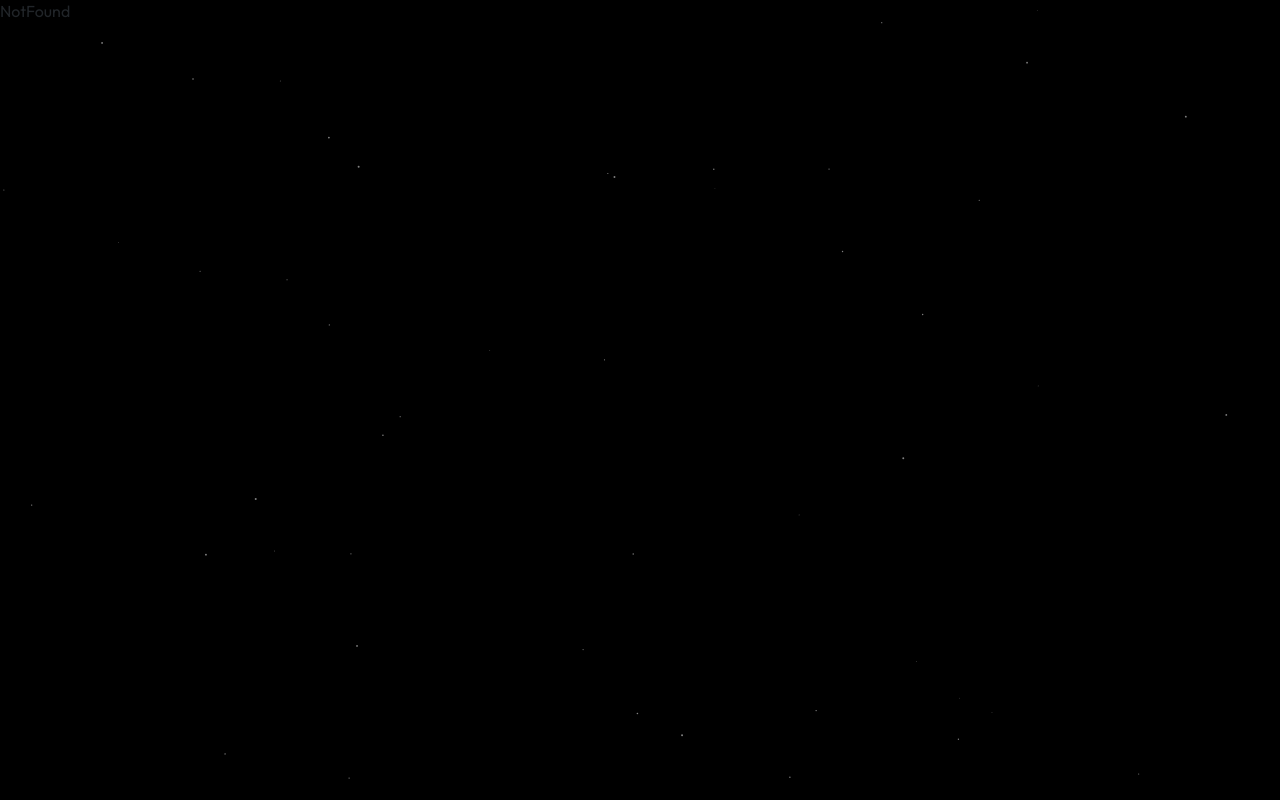
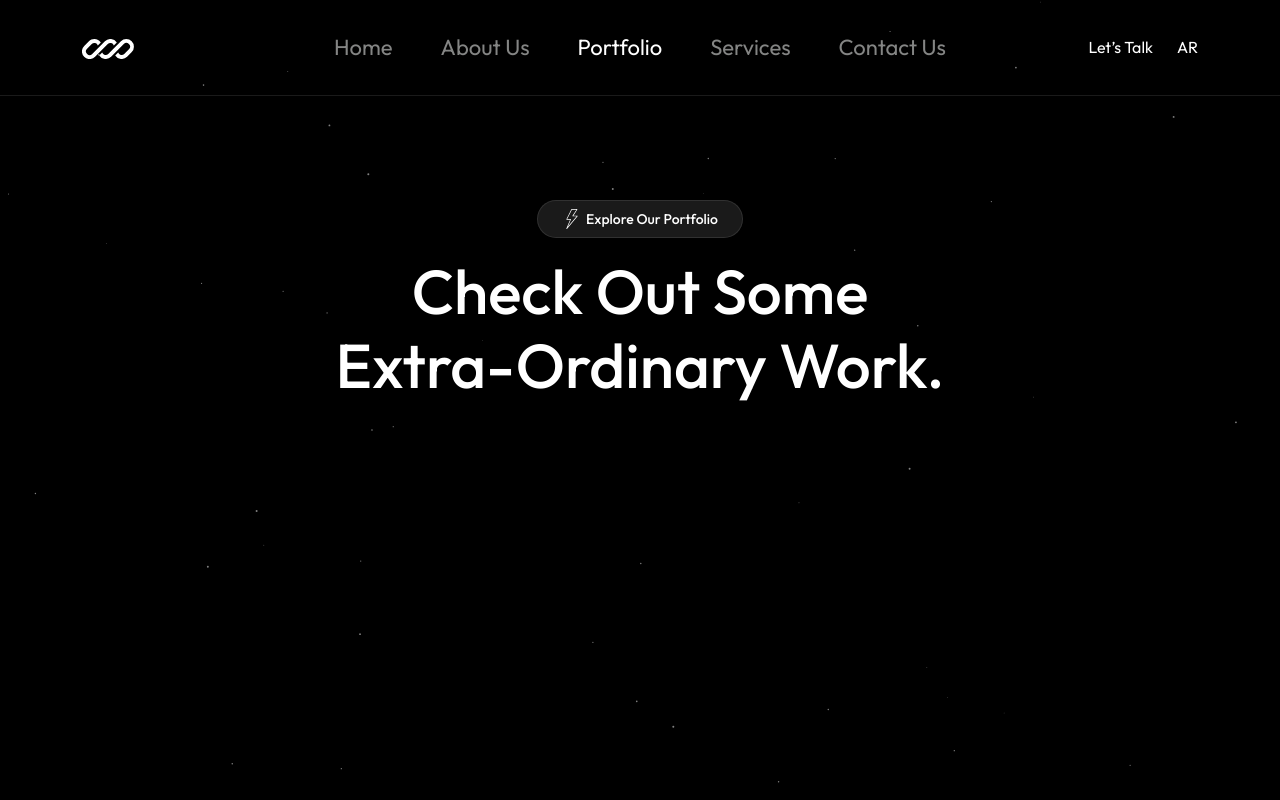
Before and after one commit to Ahmedelsayed265/Codeva, a React (Vite) app: page /portfolio in a window 1280 px wide. Before the commit this address had no page. Shown: the top 800 px of the page. Built offline with nearby package versions, Linux system fonts and the light colour scheme.

Commit message:
refactor: add Portfolio component; update routing and styles for portfolio section

```diff
--- /dev/null
+++ b/src/assets/styles/_portfolio.scss
@@ -0,0 +1,31 @@
+.portfolio {
+  min-height: 100vh;
+  .header {
+    padding-top: 25vh;
+    display: flex;
+    flex-direction: column;
+    align-items: center;
+    justify-content: center;
+    gap: 8px;
+    h6 {
+      color: $white;
+      width: fit-content;
+      font-size: 14px;
+      border: 1px solid #ffffff1a;
+      background: #ffffff1a;
+      padding: 8px 24px;
+      border-radius: 40px;
+      display: flex;
+      align-items: center;
+      gap: 4px;
+      img {
+        height: 20px;
+      }
+    }
+    h1 {
+      color: $white;
+      font-size: 62px;
+      text-align: center;
+    }
+  }
+}
--- a/src/assets/styles/main.css
+++ b/src/assets/styles/main.css
@@ -852,6 +852,38 @@ body .how_team_works .content .steps .step h4 {
 body .how_team_works .content .steps .step p {
   margin: 0;
 }
+body .portfolio {
+  min-height: 100vh;
+}
+body .portfolio .header {
+  padding-top: 25vh;
+  display: flex;
+  flex-direction: column;
+  align-items: center;
+  justify-content: center;
+  gap: 8px;
+}
+body .portfolio .header h6 {
+  color: #fff;
+  width: -moz-fit-content;
+  width: fit-content;
+  font-size: 14px;
+  border: 1px solid rgba(255, 255, 255, 0.1019607843);
+  background: rgba(255, 255, 255, 0.1019607843);
+  padding: 8px 24px;
+  border-radius: 40px;
+  display: flex;
+  align-items: center;
+  gap: 4px;
+}
+body .portfolio .header h6 img {
+  height: 20px;
+}
+body .portfolio .header h1 {
+  color: #fff;
+  font-size: 62px;
+  text-align: center;
+}
 body.ar {
   direction: rtl;
 }/*# sourceMappingURL=main.css.map */
--- a/src/assets/styles/main.scss
+++ b/src/assets/styles/main.scss
@@ -8,6 +8,7 @@ body {
 
   @import "./layout";
   @import "./home";
+  @import "./portfolio";
 
   &.ar {
     direction: rtl;
--- a/src/layouts/RootLayout.jsx
+++ b/src/layouts/RootLayout.jsx
@@ -12,7 +12,7 @@ export default function RootLayout() {
     sections.forEach((section) => {
       const sectionDivs = section.querySelectorAll("[data-aos]");
       sectionDivs.forEach((div, index) => {
-        div.setAttribute("data-aos-delay", (index + 1) * 100);
+        div.setAttribute("data-aos-delay", (index + 1) * 50);
       });
     });
 
--- a/src/providers/router.jsx
+++ b/src/providers/router.jsx
@@ -2,6 +2,7 @@ import { createBrowserRouter } from "react-router-dom";
 import RootLayout from "./../layouts/RootLayout";
 import NotFound from "./../routes/NotFound";
 import Home from "./../routes/Home";
+import Portfolio from "../routes/Portfolio";
 
 export const router = createBrowserRouter([
   {
@@ -13,6 +14,10 @@ export const router = createBrowserRouter([
         index: true,
         element: <Home />,
       },
+      {
+        path: "portfolio",
+        element: <Portfolio />,
+      },
     ],
   },
 ]);
--- /dev/null
+++ b/src/routes/Portfolio.jsx
@@ -0,0 +1,12 @@
+export default function Portfolio() {
+  return (
+    <section className="portfolio">
+      <div className="header">
+        <h6 data-aos="fade-up">
+          <img src="/flash.svg" alt="idea" /> Explore Our Portfolio
+        </h6>
+        <h1 data-aos="fade-up">Check Out Some <br /> Extra-Ordinary Work.</h1>
+      </div>
+    </section>
+  );
+}
```
Also changed, not shown: 1 other file (tests, documents, lock files or other folders).
